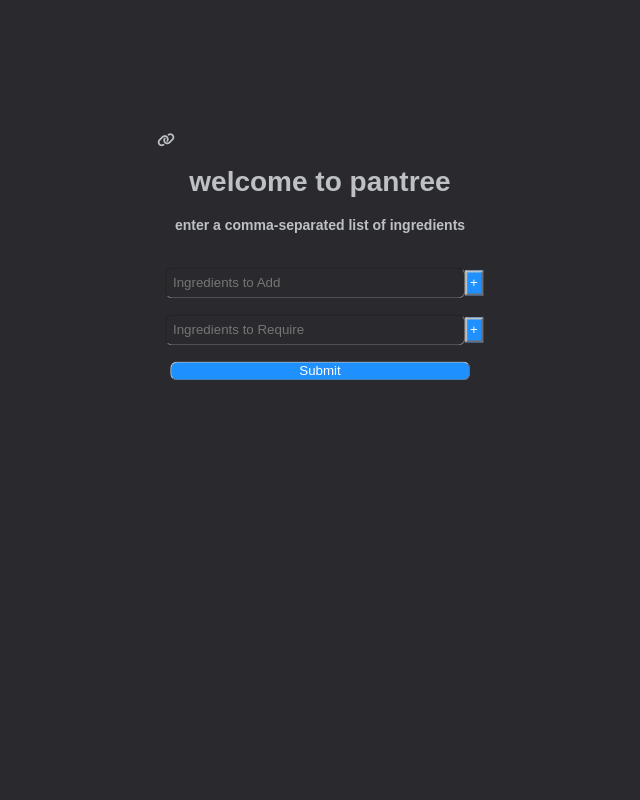
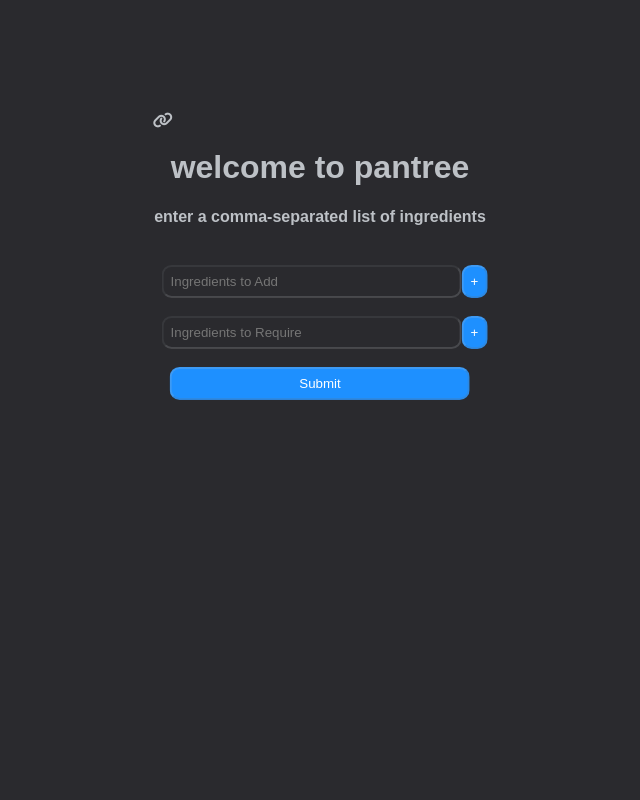
Before and after one commit to sabakarimeddiny/pantree-site, a Django app: page / in a window 1280 px wide. Shown: the whole page, without its empty margins (320-960 px from the left). Run offline with Django 4.2, Linux system fonts and the light colour scheme; some libraries are stand-ins or nearby versions.

Commit message:
Update style.css

```diff
--- a/pantree_app/static/css/style.css
+++ b/pantree_app/static/css/style.css
@@ -6,26 +6,60 @@ form {
   }
 body {
   background-color: #2a2a2e;
-  font-size: 14px;
+  font-size: 16px;
   font-family: arial,sans-serif;
   color: #bdc1c6;
 }
 
-.list {
+.sidebar{
+  background-color: #444447;
   position: fixed;
-  width: 600px;
-  height: 200px;
+  width: 20%;
+  height: 80%;
+  top: 10%;
+  left: -19%;
+  border-radius: 5px;
+}
+
+.sidebar .list .arrow-box{
+  position: absolute;
+  left: 92%;
   top: 50%;
+}
+
+.list[id=ing] {
+  position: absolute;
+  width: 50%;
+  height: 100%;
+  left: 0%;
+  top: 0%;
+  border-right: 1px solid #bdc1c665;
+}
+
+.list[id=must_have] {
+  position: absolute;
+  width: 50%;
+  height: 100%;
   left: 50%;
+  top: 0%;
 }
 
 .removable-list-item {
   position: relative;
   top: 0px;
+  margin-top: 4px;
   font-family: arial,sans-serif;
   color: #bdc1c6;
+  background-color: #904e9cb6;
+  border-radius: 5px;
+  padding: 5px;
+  left: 5%;
+  width: 85%;
 }
 
+input[type=checkbox]{
+  width: auto;
+}
 
 a {
   color: #ffffff;
@@ -49,23 +83,19 @@ input {
   background-color: #2a2a2e;
   border-radius: 7px;
   border-width: 0.5px;
+  border-color: #bdc1c65e;
   width: 300px;
   z-index: 1;
 }
 
 input:hover {
   background-color: #444447;
-  cursor: pointer;
+  /* cursor: pointer; */
   /* border-color: #444447; */
 }
 
 input[type=text] {
   padding: 7px;
-}
-input[type=submit] {
-  background-color: DodgerBlue;
-  color: #fff;
-  border-color: #bdc1c6;
 }
 
 h1 {
@@ -87,6 +117,10 @@ button{
   background-color: DodgerBlue;
   color: #fff;
   border-color: #bdc1c6;
+}
+
+button:hover{
+  cursor: pointer;
 }
 
 .autocomplete-items {
@@ -111,3 +145,53 @@ button{
   background-color: #737373;
   cursor: pointer;
 }
+
+.navbar {
+  overflow: hidden;
+  position: fixed; /* Set the navbar to fixed position */
+  top: 0; /* Position the navbar at the top of the page */
+  width: 100%; /* Full width */
+}
+
+.navbar a {
+  float: left;
+  display: block;
+  color: #f2f2f2;
+  text-align: center;
+  padding: 14px 16px;
+  text-decoration: none;
+}
+
+.navbar li {
+  float: right;
+  display: block;
+  color: #f2f2f2;
+  text-align: center;
+  padding: 14px 16px;
+  text-decoration: none;
+}
+
+.center form button {
+  border-radius: 10px;
+  border-color: #bdc1c635;
+  padding: 7px;
+}
+
+.center form input {
+  border-radius: 10px;
+  border-width: 2px;
+  border-color: #bdc1c635;
+  padding: 7px;
+}
+
+input[type=submit] {
+  background-color: DodgerBlue;
+  color: #fff;
+  border-radius: 10px;
+  border-color: #2a2a2e;
+  padding: 7px;
+}
+
+input[type=submit]:hover {
+  cursor: pointer;
+}
```
